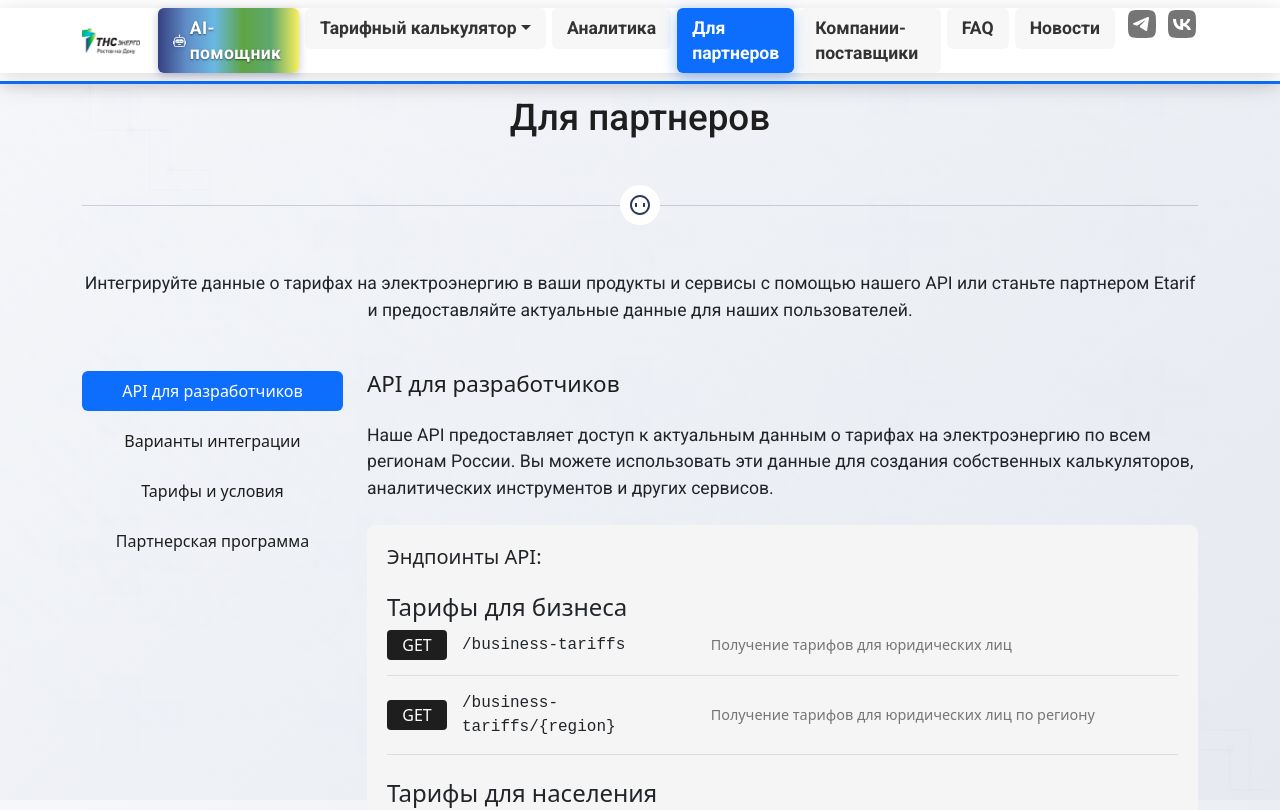
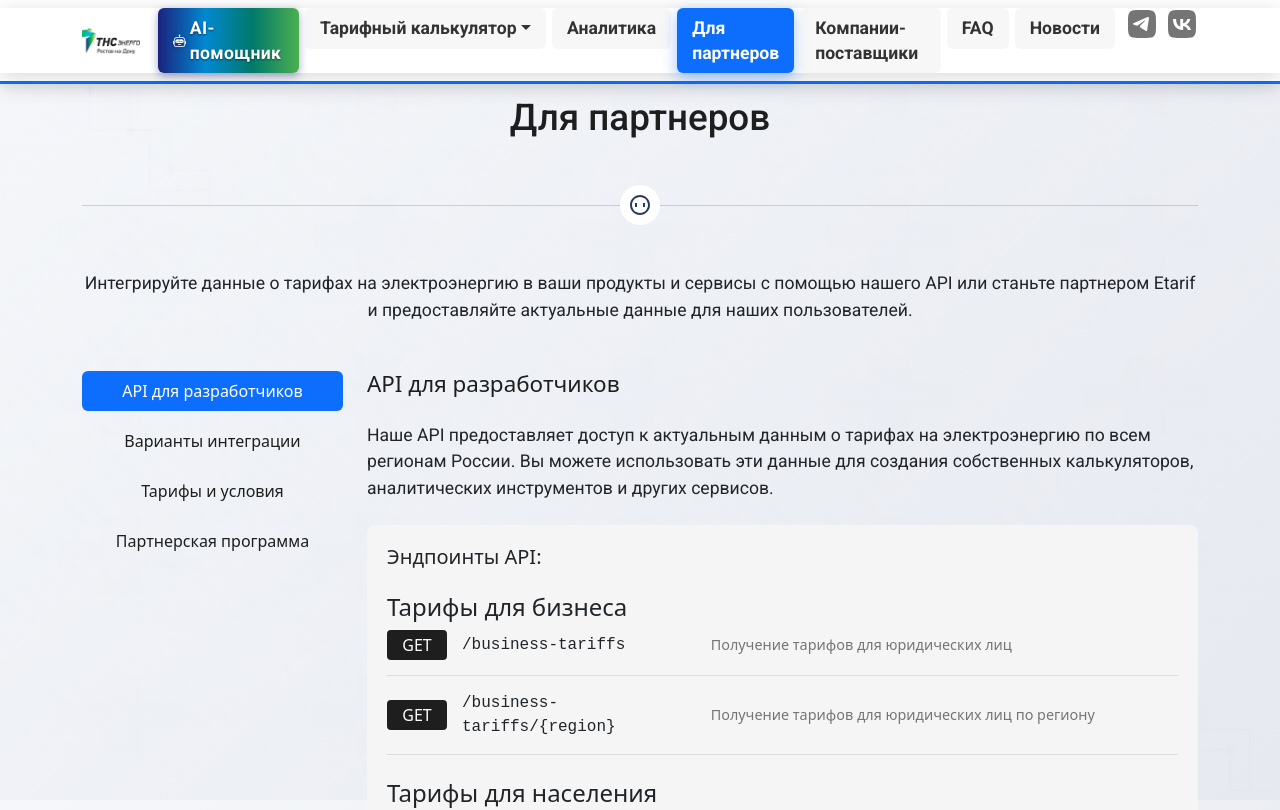
Before and after one commit to Dodosters/electrictraffic-web, a React (Vite) app: page /data_api in a window 1280 px wide. Shown: the top 810 px of the page. Built offline with nearby package versions, Linux system fonts and the light colour scheme.

Commit message:
fix: Footer edited

```diff
--- a/src/components/Footer.jsx
+++ b/src/components/Footer.jsx
@@ -33,14 +33,14 @@ const Footer = () => {
           </ul>
         </div>
         <div className="row d-flex pt-4 justify-content-center align-items-center">
-          <p className="col-md-4 mb-0 text-muted w-auto me-md-auto">© {new Date().getFullYear()} Etarif.ru</p>
+          <p className="col-md-4 mb-0 text-muted w-auto me-md-auto">© {new Date().getFullYear()} rostov.tns-e.ru</p>
           <div className="col-md-4 d-flex align-items-center justify-content-center">
             <a href="#" className="w-auto mb-3 mb-md-0 link-dark text-decoration-none policity">Политика конфиденциальности</a>
           </div>
           <div className="col-md-4 d-flex justify-content-center justify-content-md-end align-items-center">
             <div className="w-auto nav justify-content-end socials d-flex flex-row align-items-center">
               <div className="telegram mx-2">
-                <a href="https://t.me/etarif" target="_blank" rel="noreferrer">
+                <a href="https://t.me/rostovenergy" target="_blank" rel="noreferrer">
                   <svg width="32" height="32" viewBox="0 0 32 32" fill="none" xmlns="http://www.w3.org/2000/svg">
                     <path d="M15.4167 30H16.5833C22.93 30 26.0917 30 28.0517 28.04C30 26.08 30 22.9067 30 16.5833V15.3933C30 9.09333 30 5.92 28.0517 3.96C26.0917 2 22.9183 2 16.5833 2H15.4167C9.07 2 5.90833 2 3.94833 3.96C2 5.92 2 9.09333 2 15.4167V16.6067C2 22.9067 2 26.08 3.96 28.04C5.92 30 9.09333 30 15.4167 30Z" fill="var(--bs-secondary)"></path>
                     <path d="M22.9866 10.2088C23.1112 9.40332 22.3454 8.76755 21.6292 9.082L7.36482 15.3448C6.85123 15.5703 6.8888 16.3483 7.42147 16.5179L10.3631 17.4547C10.9246 17.6335 11.5325 17.541 12.0228 17.2023L18.655 12.6203C18.855 12.4821 19.073 12.7665 18.9021 12.9426L14.1281 17.8646C13.665 18.3421 13.7569 19.1512 14.314 19.5005L19.659 22.8523C20.2585 23.2282 21.0297 22.8506 21.1418 22.1261L22.9866 10.2088Z" fill="white"></path>
@@ -48,7 +48,7 @@ const Footer = () => {
                 </a>
               </div>
               <div className="vk">
-                <a href="https://vk.com/club217230014" target="_blank" rel="noreferrer">
+                <a href="https://vk.com/rostovenergy" target="_blank" rel="noreferrer">
                   <svg width="32" height="32" viewBox="0 0 32 32" fill="none" xmlns="http://www.w3.org/2000/svg">
                     <path d="M15.4167 30H16.5833C22.93 30 26.0917 30 28.0517 28.04C30 26.08 30 22.9067 30 16.5833V15.3933C30 9.09333 30 5.92 28.0517 3.96C26.0917 2 22.9183 2 16.5833 2H15.4167C9.07 2 5.90833 2 3.94833 3.96C2 5.92 2 9.09333 2 15.4167V16.6067C2 22.9067 2 26.08 3.96 28.04C5.92 30 9.09333 30 15.4167 30Z" fill="var(--bs-secondary)"></path>
                     <path d="M16.8039 22C10.654 22 7.14616 17.8709 7 11H10.0806C10.1818 16.043 12.4528 18.1792 14.2517 18.6196V11H17.1524V15.3493C18.9288 15.1622 20.7951 13.1802 21.4247 11H24.3254C24.0882 12.1307 23.6152 13.2013 22.9362 14.1448C22.2572 15.0883 21.3867 15.8845 20.3791 16.4835C21.5038 17.0308 22.4972 17.8055 23.2937 18.7564C24.0902 19.7073 24.6718 20.8128 25 22H21.807C21.5124 20.9688 20.9135 20.0458 20.0855 19.3465C19.2575 18.6472 18.2372 18.2029 17.1524 18.0691V22H16.8039Z" fill="white"></path>
--- a/src/components/HeaderOverride.css
+++ b/src/components/HeaderOverride.css
@@ -64,28 +64,28 @@
 
 /* Стили для кнопки AI-помощника с градиентом */
 .ai-assistant-btn {
-  background: linear-gradient(to right, #354080, #608DC7, #6AB8E3, #5EA443, #5EA86F, #FBEF5C) !important;
+  background: linear-gradient(90deg, #1a237e, #0288d1, #00796b, #4caf50) !important;
   color: white !important;
   font-weight: 600 !important;
   display: flex !important;
   align-items: center !important;
   transition: all 0.3s ease !important;
   border-radius: 6px !important;
-  box-shadow: 0 3px 8px rgba(53, 64, 128, 0.3) !important;
+  box-shadow: 0 3px 8px rgba(26, 35, 126, 0.4) !important;
   margin-right: 8px !important;
 }
 
 .ai-assistant-btn:hover {
   transform: translateY(-2px) !important;
-  box-shadow: 0 5px 15px rgba(53, 64, 128, 0.5) !important;
-  background: linear-gradient(to right, #2D3770, #5080C0, #5AADE0, #4D8937, #4D9060, #F5E94A) !important;
+  box-shadow: 0 5px 15px rgba(26, 35, 126, 0.6) !important;
+  opacity: 0.9 !important;
   color: white !important;
 }
 
 .ai-assistant-btn.active {
-  background: linear-gradient(to right, #2D3770, #5080C0, #5AADE0, #4D8937, #4D9060, #F5E94A) !important;
+  background: linear-gradient(90deg, #1a237e, #0288d1, #00796b, #4caf50) !important;
   color: white !important;
-  box-shadow: 0 3px 12px rgba(53, 64, 128, 0.6) !important;
+  box-shadow: 0 3px 12px rgba(26, 35, 126, 0.7) !important;
 }
 
 .ai-assistant-btn svg {
```
